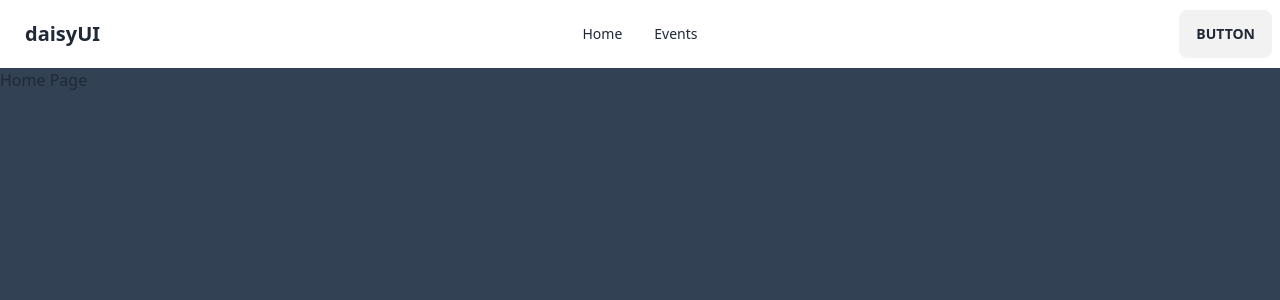
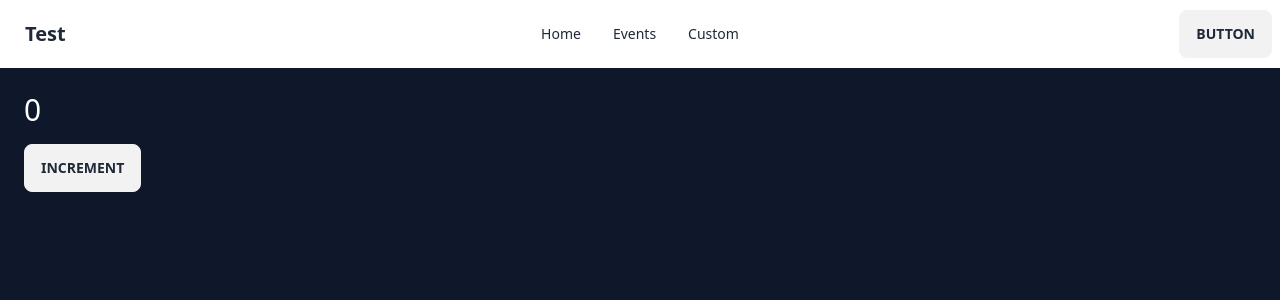
Before and after one commit to jhonpabz/nuxt-js-web-apps, a Nuxt app in the folder nuxt-project/: page / in a window 1280 px wide. Shown: the top 300 px of the page. Built offline with nearby package versions, Linux system fonts and the light colour scheme.

Commit message:
Layout andd store.

```diff
--- a/nuxt-project/components/Navbar/index.vue
+++ b/nuxt-project/components/Navbar/index.vue
@@ -24,14 +24,16 @@
         >
           <li><NuxtLink to="/">Home</NuxtLink></li>
           <li><NuxtLink to="/events">Events</NuxtLink></li>
+          <li><NuxtLink to="/custom">Custom</NuxtLink></li>
         </ul>
       </div>
-      <a class="btn btn-ghost normal-case text-xl">daisyUI</a>
+      <a class="btn btn-ghost normal-case text-xl">Test</a>
     </div>
     <div class="navbar-center hidden lg:flex">
       <ul class="menu menu-horizontal px-1">
         <li><NuxtLink to="/">Home</NuxtLink></li>
         <li><NuxtLink to="/events">Events</NuxtLink></li>
+        <li><NuxtLink to="/custom">Custom</NuxtLink></li>
       </ul>
     </div>
     <div class="navbar-end">
--- /dev/null
+++ b/nuxt-project/layout/custom.vue
@@ -0,0 +1,6 @@
+<template>
+  <div>
+    <p>Default Layout</p>
+    <slot />
+  </div>
+</template>
--- a/nuxt-project/nuxt.config.ts
+++ b/nuxt-project/nuxt.config.ts
@@ -5,6 +5,7 @@ export default defineNuxtConfig({
   devtools: { enabled: true },
   alias: {
     "@": resolve(__dirname, "/"),
+    "@store": resolve(__dirname, "store"),
   },
   css: ["~/assets/main.css"],
   postcss: {
--- /dev/null
+++ b/nuxt-project/pages/custom/index.vue
@@ -0,0 +1,11 @@
+<script setup>
+definePageMeta({
+  layout: "custom",
+});
+</script>
+
+<template>
+  <div class="bg-slate-900 h-screen text-white p-6">Custom Page</div>
+</template>
+
+<style></style>
--- a/nuxt-project/pages/events/index.vue
+++ b/nuxt-project/pages/events/index.vue
@@ -1,5 +1,5 @@
 <template>
-  <div>Events Page</div>
+  <div class="bg-slate-900 h-screen text-white p-6">Events Page</div>
 </template>
 
 <script>
--- a/nuxt-project/pages/index.vue
+++ b/nuxt-project/pages/index.vue
@@ -1,3 +1,12 @@
+<script setup>
+import { useCounter } from "@store";
+</script>
+
 <template>
-  <div class="bg-slate-700 h-screen">Home Page</div>
+  <div class="bg-[#0F172A] h-screen text-white p-6">
+    <div class="pb-4 text-3xl">
+      {{ useCounter.count }}
+    </div>
+    <button @click="useCounter.count++" class="btn">Increment</button>
+  </div>
 </template>
--- /dev/null
+++ b/nuxt-project/store/index.js
@@ -0,0 +1 @@
+export * from "./useCounter";
--- /dev/null
+++ b/nuxt-project/store/useCounter.js
@@ -0,0 +1,5 @@
+import { reactive } from "vue";
+
+export const useCounter = reactive({
+  count: 0,
+});
--- /dev/null
+++ b/nuxt-project/store/useTheme.js
@@ -0,0 +1,5 @@
+import { reactive } from "vue";
+
+export const useTheme = reactive({
+  bg: "#0F172A",
+});
```
